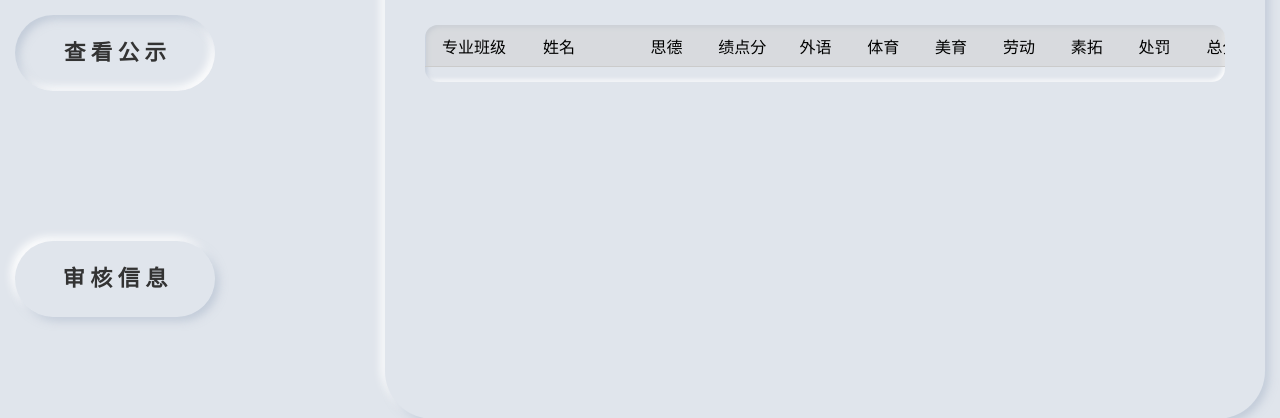
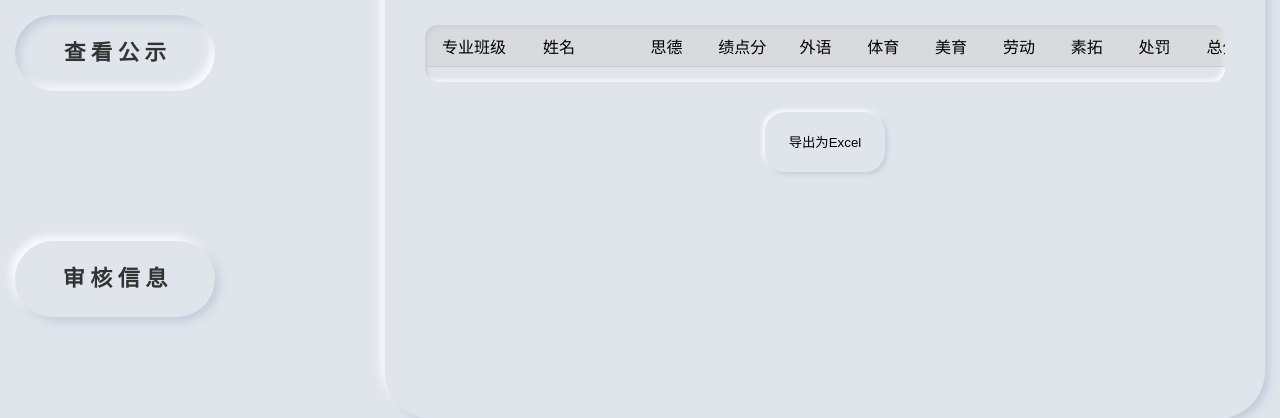
Before and after one commit to realJaydenCheng/student-comprehensive-evaluation, a Flask app: template templates/check_tch.html in a window 1280 px wide. Shown: the part 425-843 px from the top of the page. Run offline with Flask 2, Linux system fonts and the light colour scheme; the template is opened without the code that fills it, so the values that code supplies are empty; some libraries are stand-ins or nearby versions.

Commit message:
导出excel功能的前端

```diff
--- a/static/css/check.css
+++ b/static/css/check.css
@@ -127,3 +127,11 @@ border: 1px solid rgba(255,255,255,0) ;
 .horizontal tbody>tr:last-child>td {
     border-bottom-width: 0;
 }
+
+.download{
+    display: block;
+        margin: 30px auto;
+        height: 60px;
+        width: 9em;
+
+}
--- a/templates/check_tch.html
+++ b/templates/check_tch.html
@@ -86,4 +86,6 @@
     </table>
 </div>
 
+<input type="button" value="导出为Excel" class="sbtn download" onclick="location.href='{{url_for('download')}}';">
+
 {% endblock main %}
```
